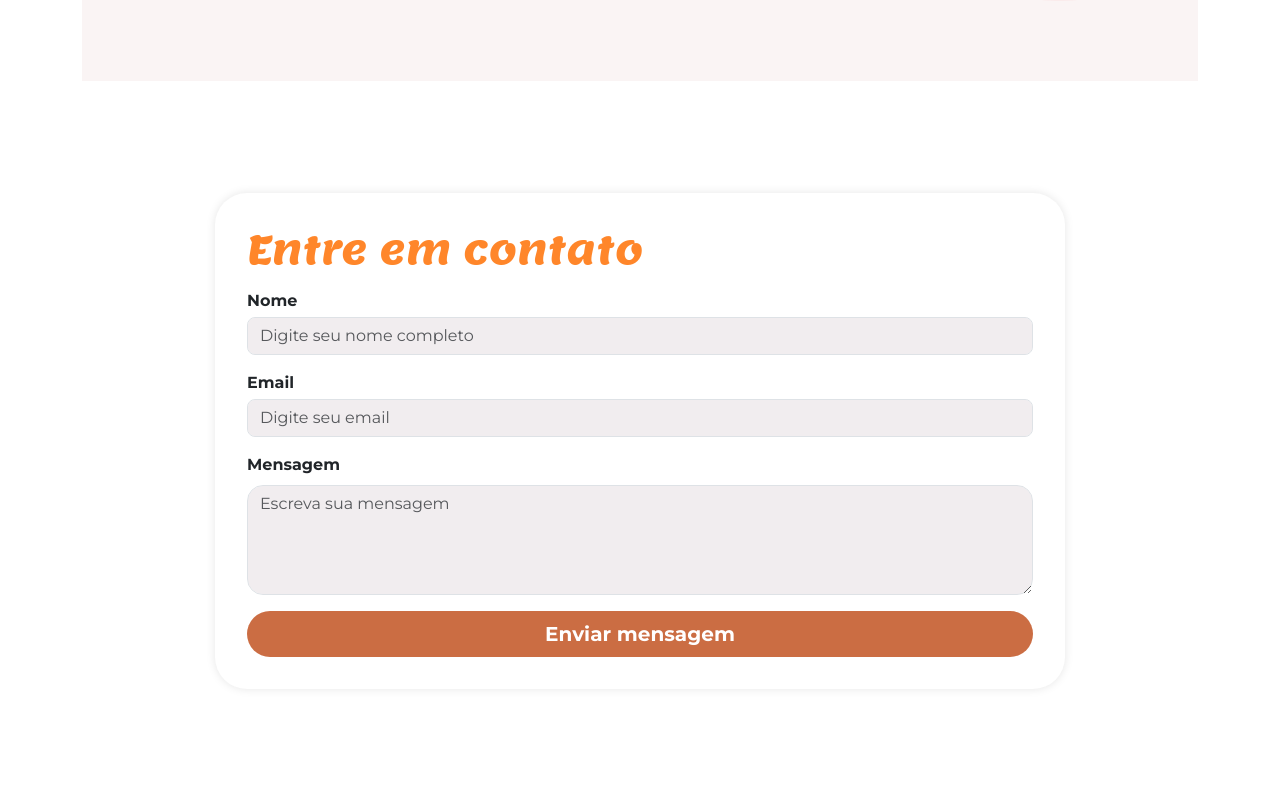
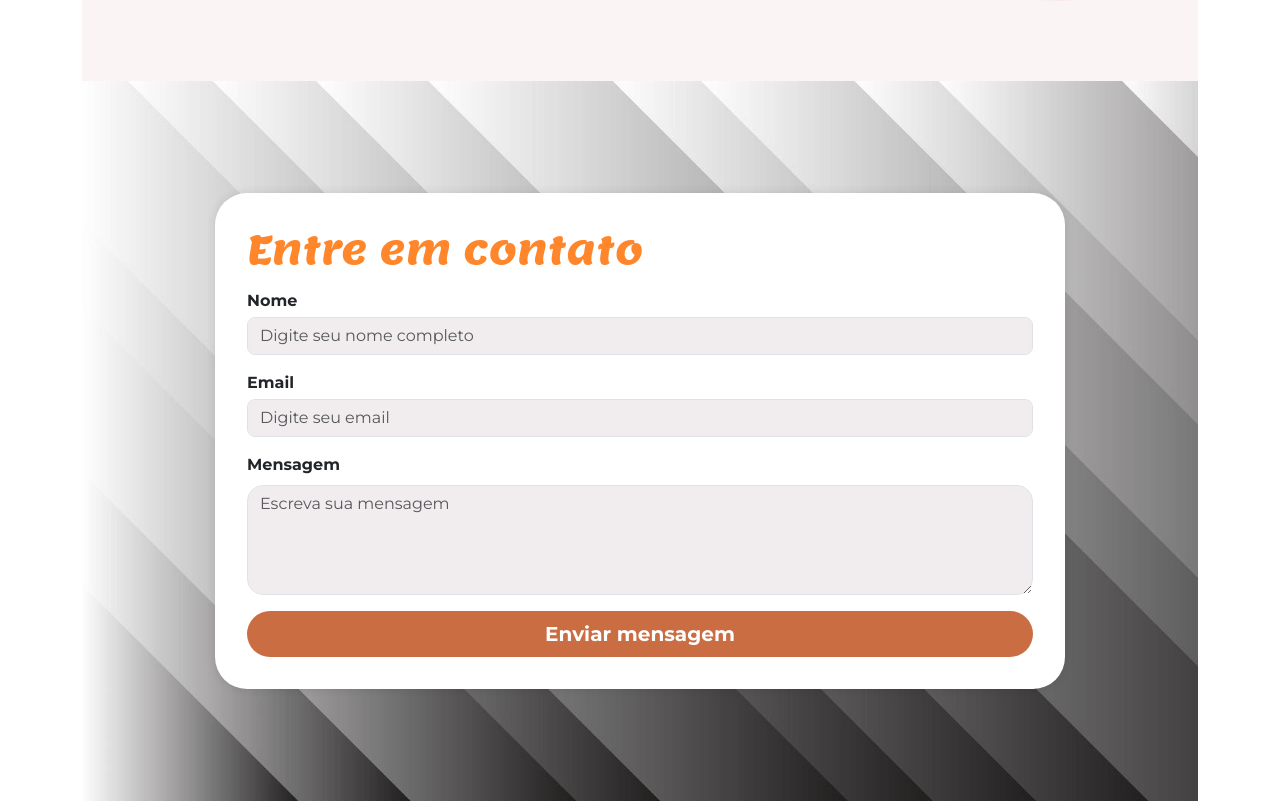
Before and after one commit to lcb7/artista, a plain HTML site: page index.html in a window 1280 px wide. Shown: the part 2480-3281 px from the top of the page. Drawn offline with nearby package versions, Linux system fonts and the light colour scheme.

Commit message:
Update styles.css

```diff
--- a/styles.css
+++ b/styles.css
@@ -119,7 +119,7 @@ h2 {
 }
 
 #contato {
-    background-image: url('img/4965007.jpg');
+    background-image: url('img/33r.jpg');
     background-size: cover;
     padding: 4rem 0;
     /* Espaçamento interno para a seção de contato */
```
